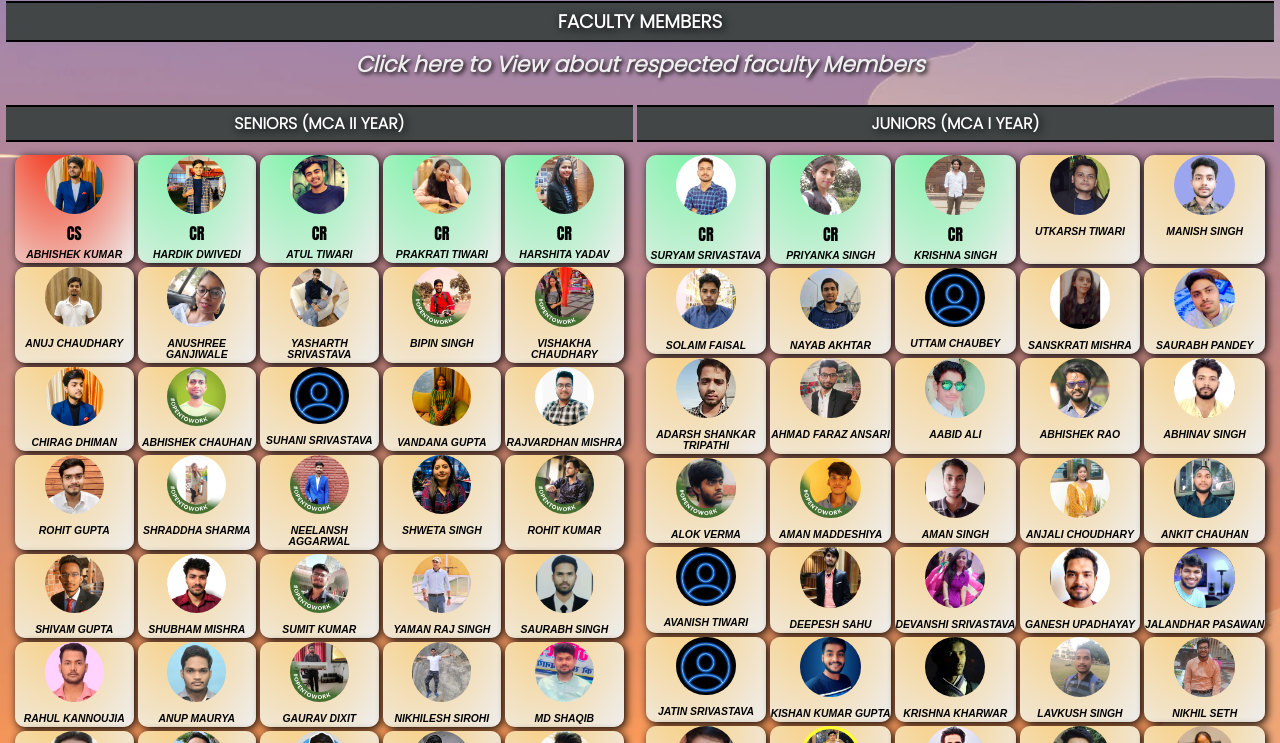
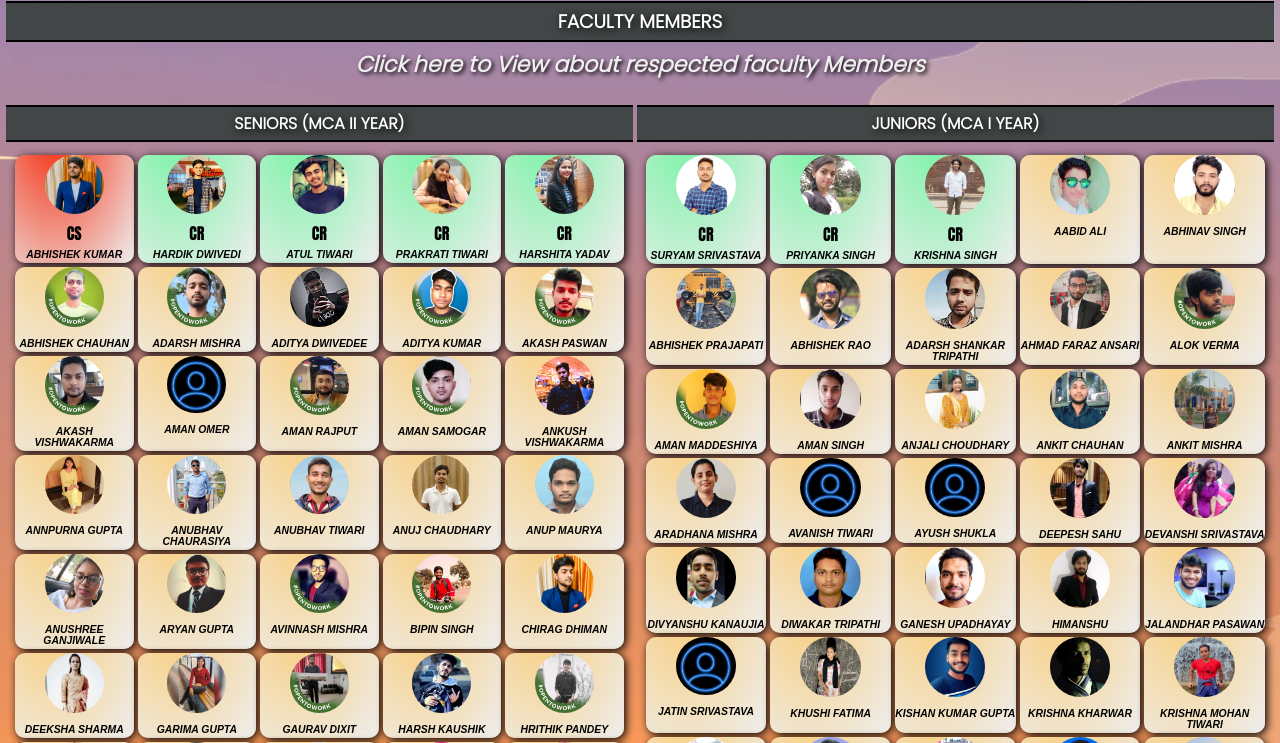
Before and after one commit to abhishekraoas/MCA_Members, a plain HTML site: page index.html in a window 1280 px wide. Shown: the part 102-845 px from the top of the page. Drawn offline with nearby package versions, Linux system fonts and the light colour scheme.

Commit message:
arranged alphabetically

```diff
--- a/scripts/mockdata.js
+++ b/scripts/mockdata.js
@@ -398,6 +398,8 @@ export const juniorDataArray = [
     }
 ];
 
+juniorDataArray.sort((a, b) => a.name.localeCompare(b.name));
+
 export const seniorDataArray = [
     {
         id: 1,
@@ -778,3 +780,5 @@ export const seniorDataArray = [
         imgHref: "./dp/vishul.jpeg"
     }
 ]
+
+seniorDataArray.sort((a, b) => a.name.localeCompare(b.name));
--- a/style.css
+++ b/style.css
@@ -274,6 +274,7 @@ body{
         cursor: pointer;
     }
 
+    /*styles for the contributers section  */
     .sitecontributers{
         display: flex;
         align-items: center;
```
